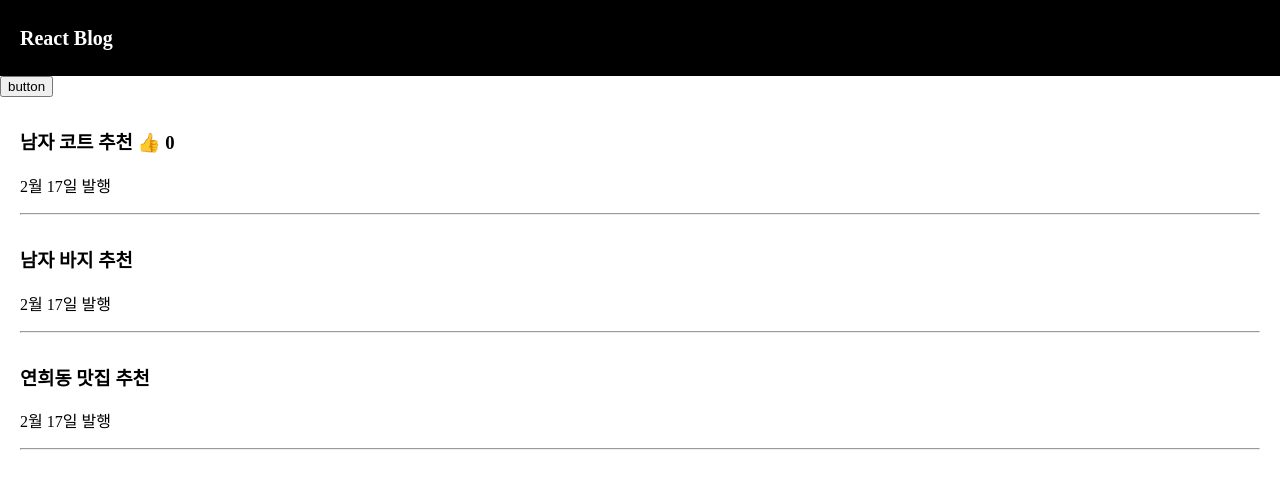
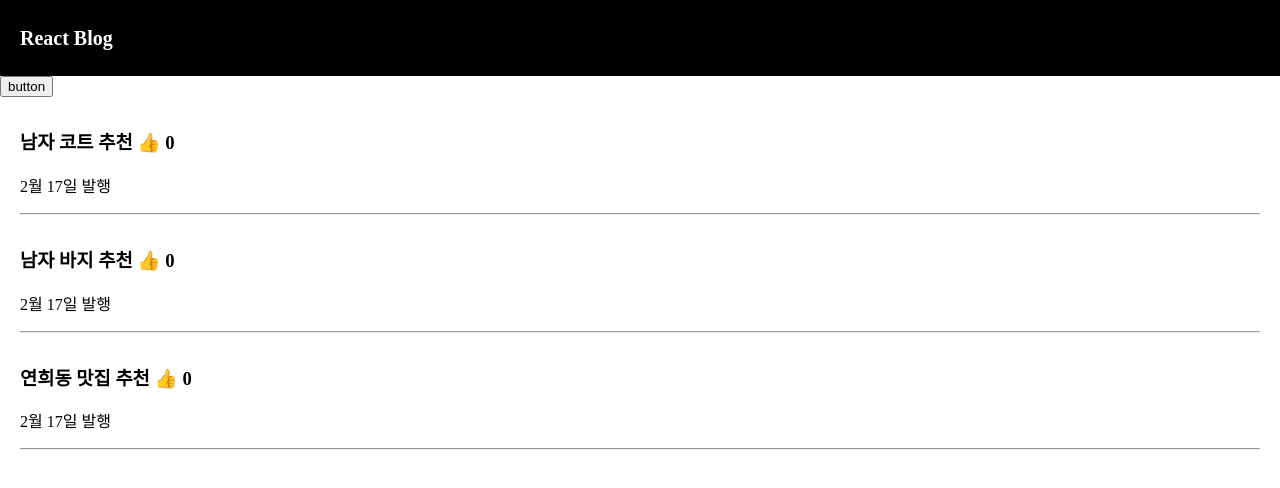
Before and after one commit to FriedKeyBoard/ReactIntroduction, a React (Vite) app in the folder blog2/: page / in a window 1280 px wide. Shown: the top 488 px of the page. Built offline with nearby package versions, Linux system fonts and the light colour scheme.

Commit message:
map을 이용한 반복문

```diff
--- a/blog2/src/App.jsx
+++ b/blog2/src/App.jsx
@@ -5,16 +5,23 @@ import './App.css'
 
 function App() {
     let [title,setTitle] = useState(['남자 코트 추천', '남자 바지 추천', '연희동 맛집 추천']);
-    let [likeCount, setLikeCount] = useState(0);
+    let [likeCount, setLikeCount] = useState([0,0,0]);
     let [modal, setModal] = useState(false);
 
-    let posts = '고기 맛집'
+
     function titleMod() {
         var newArr = [...title];
         newArr.sort();
 
         setTitle(newArr);
     }
+
+    function addLikeCount(i){
+        var newlikeCount = {...likeCount}
+        newlikeCount[i] = newlikeCount[i]+1;
+        setLikeCount(newlikeCount);
+    }
+
   return (
       <div>
           <div className="black-nav">
@@ -22,21 +29,33 @@ function App() {
               {/*<div className={posts} style={{color : 'blue', fontSize : '30px'}}>개발 Blog</div>*/}
           </div>
           <button onClick={titleMod}>button</button>
-          <div className="list">
-              <h3> {title[0]} <span onClick={ ()=>setLikeCount(likeCount+1)}>👍</span> {likeCount} </h3>
-              <p>2월 17일 발행</p>
-              <hr/>
-          </div>
-          <div className="list">
-              <h3> {title[1]} </h3>
-              <p>2월 17일 발행</p>
-              <hr/>
-          </div>
-          <div className="list">
-              <h3 onClick={ () => modal === false ? setModal(true) : setModal(false)}> {title[2]} </h3>
-              <p>2월 17일 발행</p>
-              <hr/>
-          </div>
+          {/*<div className="list">*/}
+          {/*    <h3> {title[0]} <span onClick={ ()=>setLikeCount(likeCount+1)}>👍</span> {likeCount} </h3>*/}
+          {/*    <p>2월 17일 발행</p>*/}
+          {/*    <hr/>*/}
+          {/*</div>*/}
+          {/*<div className="list">*/}
+          {/*    <h3> {title[1]} </h3>*/}
+          {/*    <p>2월 17일 발행</p>*/}
+          {/*    <hr/>*/}
+          {/*</div>*/}
+          {/*<div className="list">*/}
+          {/*    <h3 onClick={ () => modal === false ? setModal(true) : setModal(false)}> {title[2]} </h3>*/}
+          {/*    <p>2월 17일 발행</p>*/}
+          {/*    <hr/>*/}
+          {/*</div>*/}
+
+          {
+              title.map(function (a,i){
+                  return (
+                      <div className="list" key={i}>
+                          <h3 onClick={ () => setModal(!modal)}> {title[i]} <span onClick={() => addLikeCount(i)}>👍</span> {likeCount[i]} </h3>
+                          <p>2월 17일 발행</p>
+                          <hr/>
+                      </div>
+                  )
+              })
+          }
 
           {
             modal === true ? <Modal></Modal> : null
```
